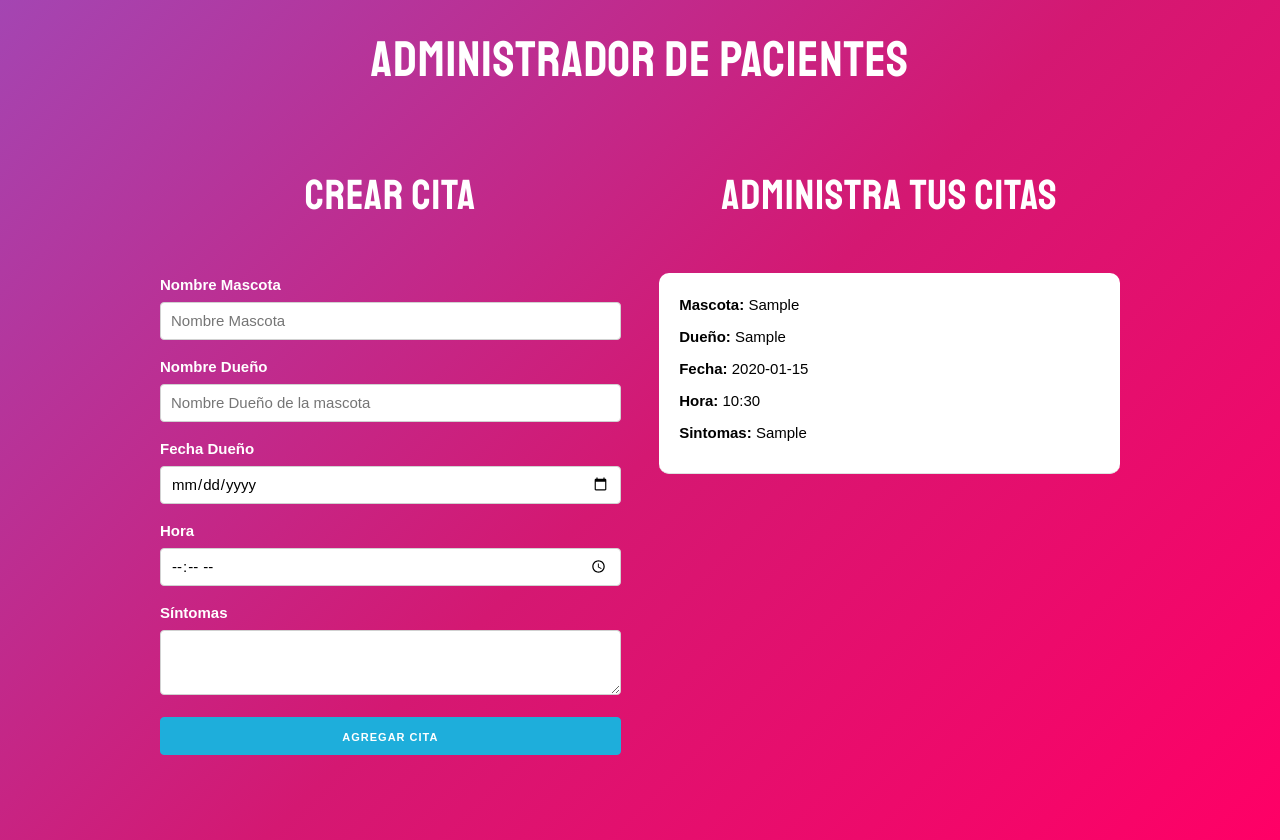
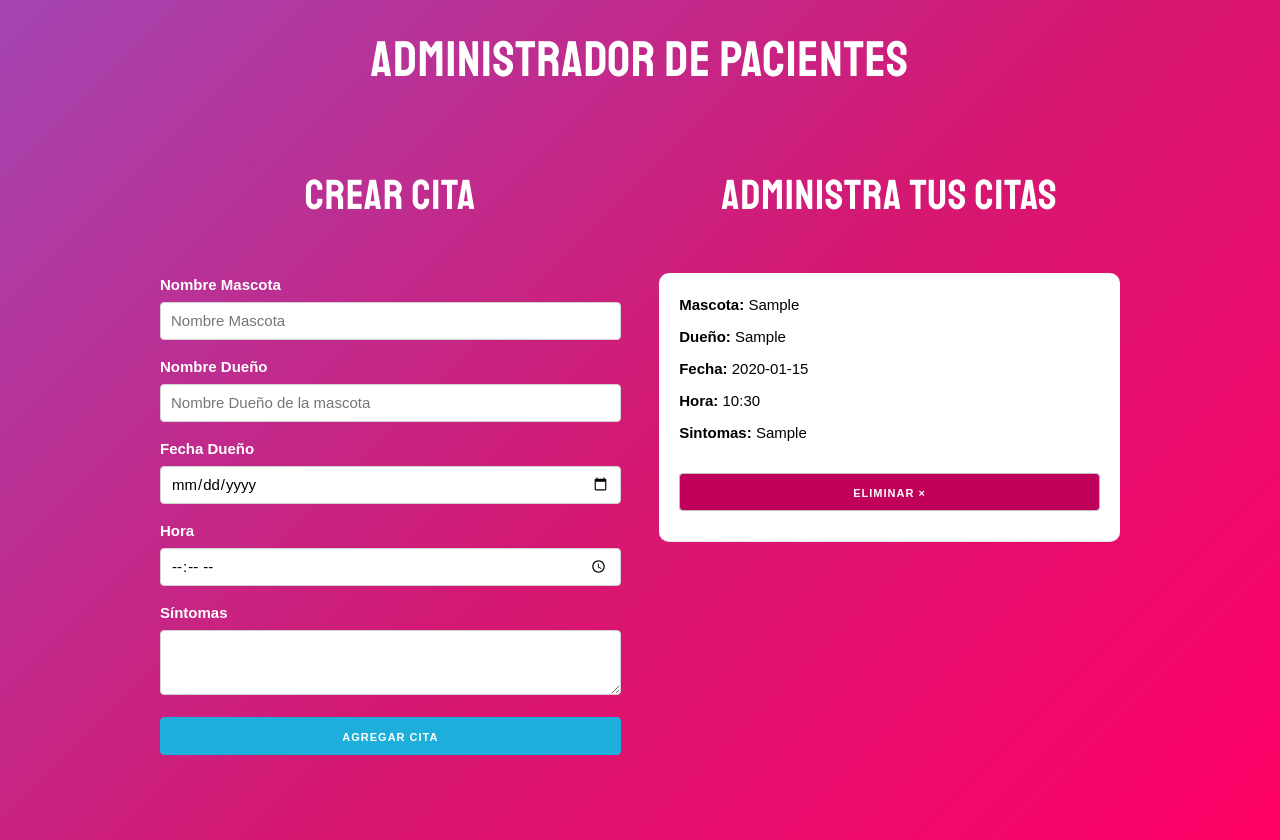
Before and after one commit to klmeir/appointments, a React (Create React App) app: page / in a window 1280 px wide. Both pictures are taken after typing "Sample", "Sample", "2020-01-15", "10:30", "Sample" into the empty fields and a click on the button "AGREGAR CITA". Built offline with nearby package versions, Linux system fonts and the light colour scheme.

Commit message:
Delete appointments

```diff
--- a/src/App.js
+++ b/src/App.js
@@ -11,6 +11,11 @@ function App() {
       ...appointments,
       appointment
     ]);
+  }
+
+  const deleteAppointment = id => {
+    const newAppointments = appointments.filter(appointment => appointment.id !== id);
+    setAppointments(newAppointments);
   }
 
   return (
@@ -29,6 +34,7 @@ function App() {
               <Appointment
                 key={appointment.id}
                 appointment={appointment}
+                deleteAppointment={deleteAppointment}
               />
             ))}
           </div>
--- a/src/components/Appointment.js
+++ b/src/components/Appointment.js
@@ -1,12 +1,17 @@
 import React from 'react';
 
-const Appointment = ({appointment}) => (
+const Appointment = ({appointment, deleteAppointment}) => (
     <div className="cita">
         <p>Mascota: <span>{appointment.pet}</span> </p>
         <p>Dueño: <span>{appointment.owner}</span> </p>
         <p>Fecha: <span>{appointment.date}</span> </p>
         <p>Hora: <span>{appointment.hour}</span> </p>
         <p>Sintomas: <span>{appointment.symptoms}</span> </p>
+
+        <button
+            className="button eliminar u-full-width"
+            onClick={() => deleteAppointment(appointment.id)}
+        >Eliminar &times;</button>
     </div>
 )
 
```
